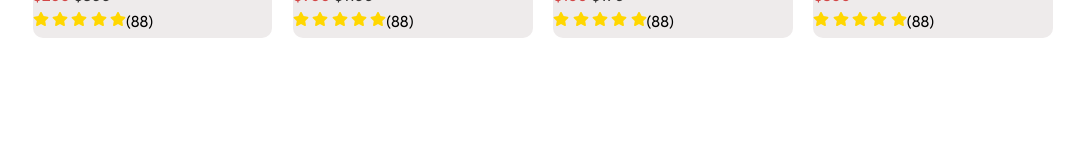
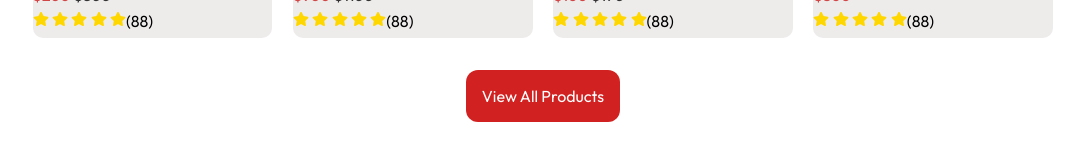
Before and after one commit to davy-odua/exclusive, a React (Vite) app: page / in a window 1280 px wide. Shown: the part 3733-3893 px from the top of the page, without its empty margins (97-1181 px from the left). Before the commit the page ends 3851 px from the top, so only its background shows below. Built offline with nearby package versions, Linux system fonts and the light colour scheme.

Commit message:
Added new componet

```diff
--- a/src/components/Products.jsx
+++ b/src/components/Products.jsx
@@ -47,6 +47,9 @@ function Products(){
                     <Label percentage="-25%" name="Small BookSelf" currentAmount = "$360"/>
                 </div>
             </div>
+            <div className="products-btn">
+                <button>View All Products</button>
+            </div>
         </div>
 
         </>
--- a/src/index.css
+++ b/src/index.css
@@ -209,3 +209,15 @@ input:focus {
 .month-col .star{
     margin: 0.4rem 0;
 }
+
+.products-btn{
+  text-align: center;
+}
+.products-btn button{
+  padding: 1rem;
+  font-size: 16px;
+  background-color: rgb(210, 33, 33);
+  color: #fff;
+  border: none;
+  border-radius: 12px;
+}
```
